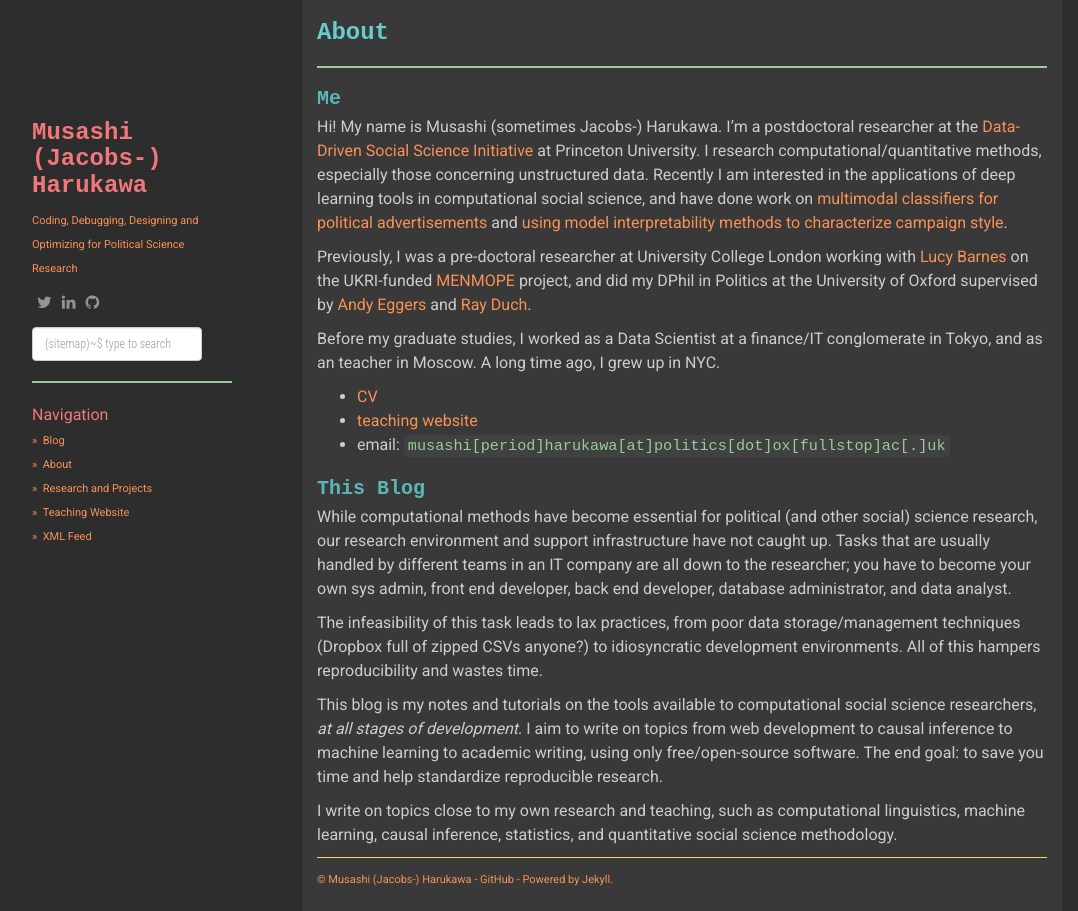
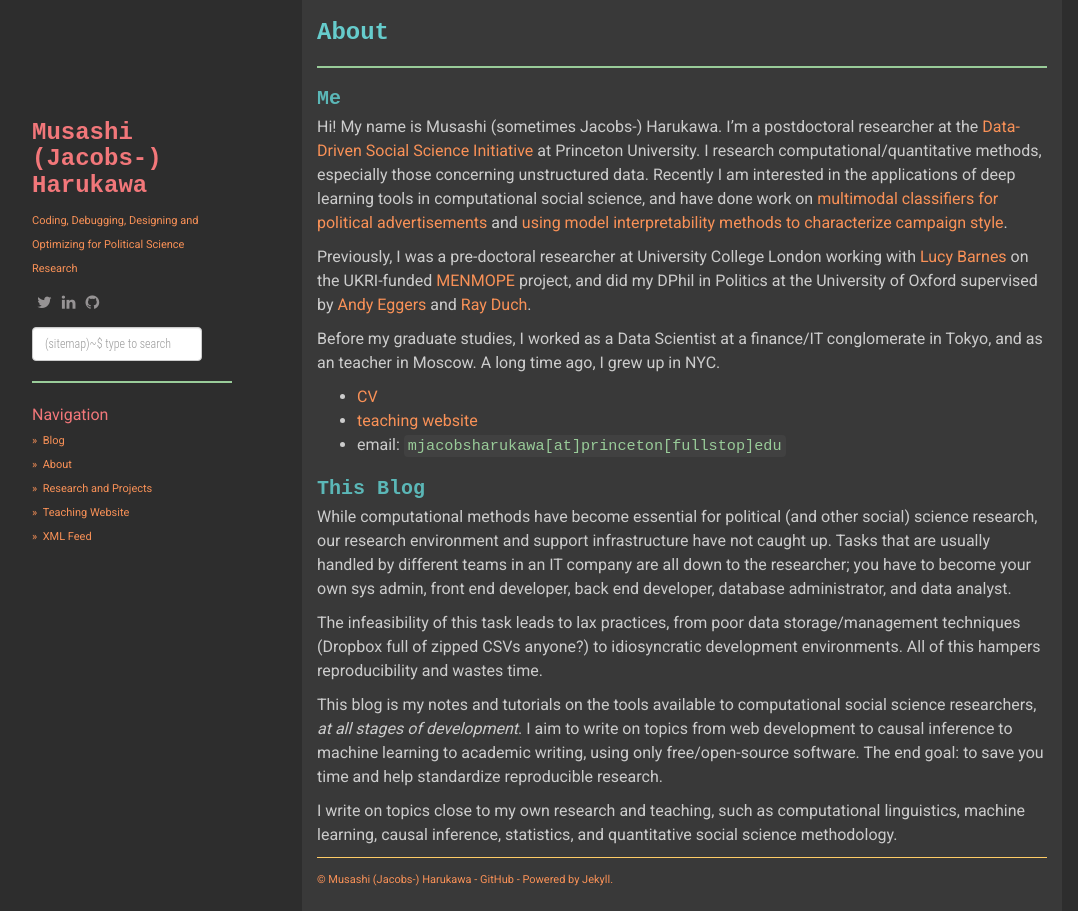
Before and after one commit to muhark/muhark.github.io, a Jekyll site: the page built from about.md, in a window 1280 px wide. Shown: the whole page, without its empty margins (53-1131 px from the left). Built offline with Jekyll 4.4.1, drawn with Linux system fonts in a browser that asks for light colours; nearby versions of some CDN libraries.

Commit message:
updating email

```diff
--- a/about.md
+++ b/about.md
@@ -15,7 +15,7 @@ Before my graduate studies, I worked as a Data Scientist at a finance/IT conglom
 
 - [CV](/static/docs/mharukawa_cv.pdf)
 - [teaching website](https://muhark.github.io/dpir-intro-python)
-- email: `musashi[period]harukawa[at]politics[dot]ox[fullstop]ac[.]uk`
+- email: `mjacobsharukawa[at]princeton[fullstop]edu`
 
 ## This Blog
 
```
